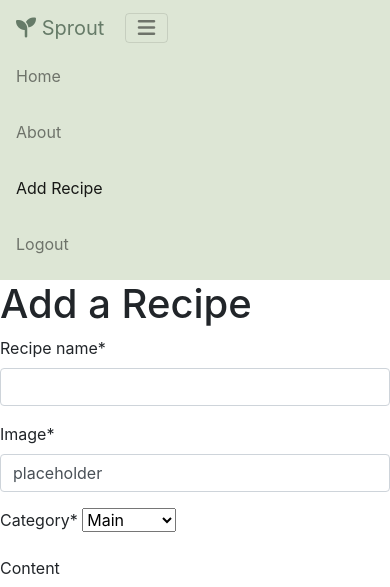
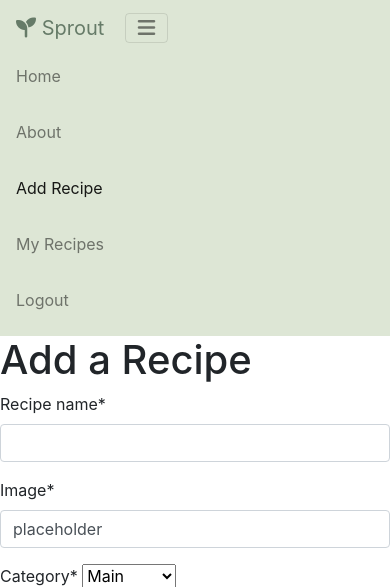
Before and after one commit to Gkicks/sprout, a Django app: page /blog/add_recipe/ in a window 390 px wide, after a click that opens the changed part. Shown: the top 587 px of the page. Run offline with Django 4.2, Linux system fonts and the light colour scheme; the visitor is signed in with stand-in values (Sample User, id 1); some libraries are stand-ins or nearby versions.

Commit message:
add def for viewing the recipes of only the logged in user

```diff
--- a/blog/models.py
+++ b/blog/models.py
@@ -10,9 +10,10 @@ CATEGORY = ((0, 'Breakfast'), (1, 'Starter'), (2, 'Main'),
 
 
 class Recipe(models.Model):
-    recipe_name = models.CharField(max_length=100, unique=True)
+    recipe_name = models.CharField(max_length=255, unique=True)
     slug = AutoSlugField(
-        populate_from='recipe_name', editable=True, always_update=True)
+        max_length=255, populate_from='recipe_name', editable=True,
+        always_update=True,)
     author = models.ForeignKey(
         User, on_delete=models.CASCADE, related_name='recipe_author')
     featured_image = CloudinaryField('image', default='placeholder')
--- a/blog/urls.py
+++ b/blog/urls.py
@@ -5,5 +5,5 @@ urlpatterns = [
     path('', views.RecipeList.as_view(), name='home'),
     path('<slug:slug>/', views.recipe_detail, name='recipe_detail'),
     path('blog/add_recipe/', views.add_recipe, name='add_recipe'),
-    # path('blog/my_recipes/', views.my_recipes, name='my_recipes'),
+    path('blog/my_recipes/', views.user_recipes, name='user_recipes'),
 ]
--- a/blog/views.py
+++ b/blog/views.py
@@ -3,17 +3,22 @@ from django.views import generic
 from .models import Recipe, Comment
 from .forms import RecipeForm, CommentForm
 from django.contrib import messages
-
-# Create your views here.
+from django.contrib.auth.mixins import UserPassesTestMixin
 
 
 class RecipeList(generic.ListView):
+    """
+    to display a list of all receipes
+    """
     queryset = Recipe.objects.all()
     template_name = "blog/index.html"
     paginate_by = 4
 
 
 def recipe_detail(request, slug):
+    """
+    returns a view of the full recipe
+    """
     queryset = Recipe.objects.filter(approved=True)
     recipe = get_object_or_404(queryset, slug=slug)
     comments = recipe.comments.all().order_by("created_on")
@@ -31,6 +36,9 @@ def recipe_detail(request, slug):
 
 
 def add_recipe(request):
+    """
+    user to complete form to add a recipe and this to save to the database
+    """
     if request.method == 'POST':
         recipe_form = RecipeForm(request.POST)
         if recipe_form.is_valid():
@@ -50,22 +58,14 @@ def add_recipe(request):
         })
 
 
-# class MyRecipesList(generic.ListView):
-
-    # queryset = Recipe.objects.filter(author=request.user).first()
-    # template_name = "blog/my_recipes.html"
-    # paginate_by = 20
-
-    # def my_recipes():
-    # if request.user is authenticated:
-    # recipes = Recipe.objects.filter(author=user)
-    # else:
-    # pass
-
-    # return render(
-    # request,
-    # "blog/my_recipes.html",
-    # {
-    # "recipes": recipes,
-    # },
-    # )
+def user_recipes(request):
+    """
+    return a list of recipes where the logged in user is the author
+    """
+    user_recipes = Recipe.objects.filter(author=request.user).order_by('-created_on')
+    return render(
+        request,
+        'blog/my_recipes.html',
+        {
+            "user_recipes": user_recipes,
+        })
--- a/templates/base.html
+++ b/templates/base.html
@@ -1,6 +1,7 @@
 {% load static %}
 {% url 'home' as home_url %}
-{% url 'add_recipe' as add_recipe_url %}{% url 'my_recipes' as my_recipes_url %}
+{% url 'add_recipe' as add_recipe_url %}
+{% url 'user_recipes' as user_recipes_url %}
 {% url 'account_login' as login_url %}
 {% url 'account_signup' as signup_url %}
 {% url 'account_logout' as logout_url %}
@@ -65,7 +66,10 @@
             <li class="nav-item">
                 <a class="nav-link px-lg-3 py-3 py-lg-4 {% if request.path == add_recipe_url %}active{% endif %}" aria-current="page" href="{% url 'add_recipe' %}">Add Recipe</a>
             </li>
-
+            <li class="nav-item">
+                <a class="nav-link px-lg-3 py-3 py-lg-4 {% if request.path == my_recipes_url %}active{% endif %}"
+                    aria-current="page" href="{% url 'user_recipes' %}">My Recipes</a>
+            </li>
             <li class="nav-item">
                 <a class="nav-link px-lg-3 py-3 py-lg-4 {% if request.path == logout_url %}active{% endif %}" aria-current="page"
                     href="{% url 'account_logout' %}">Logout</a>
```
Also changed, not shown: blog/templates/blog/my_recipes.html (+44 -0 lines).
